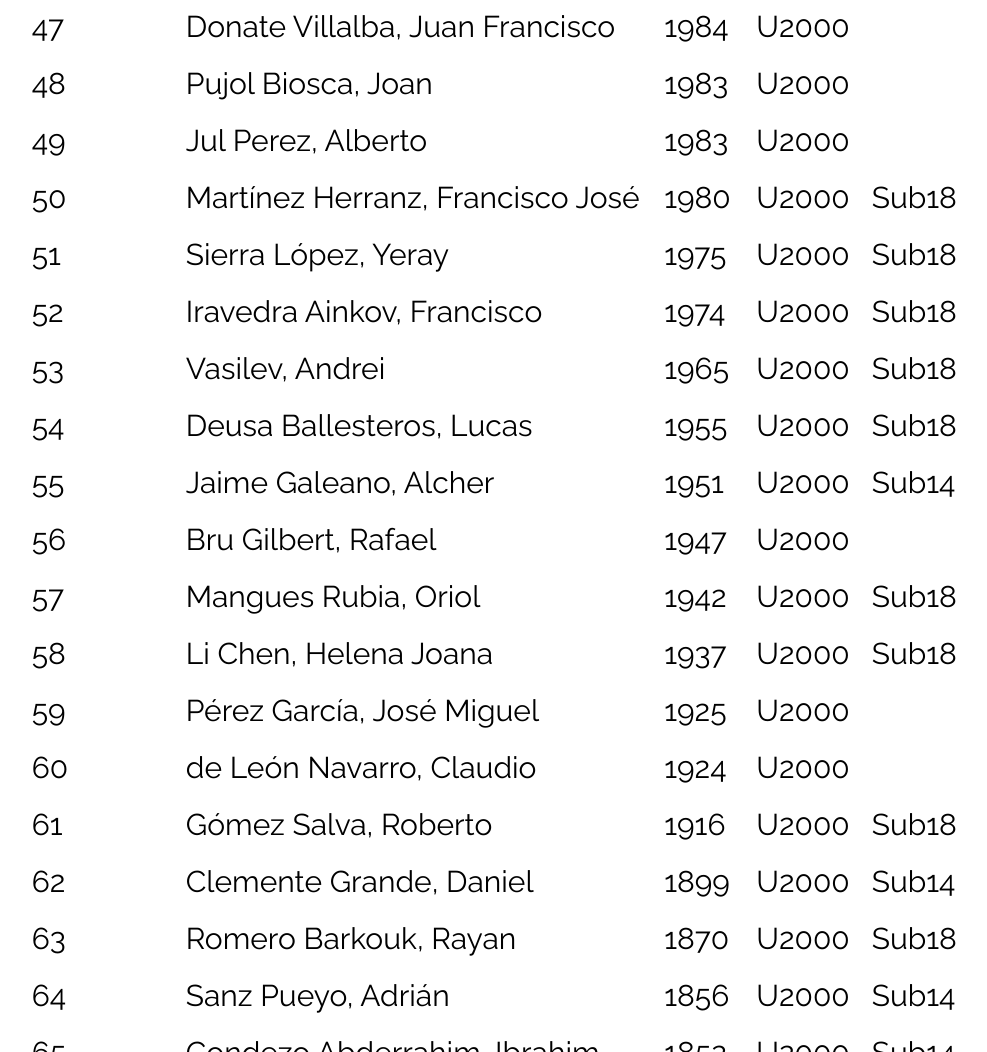
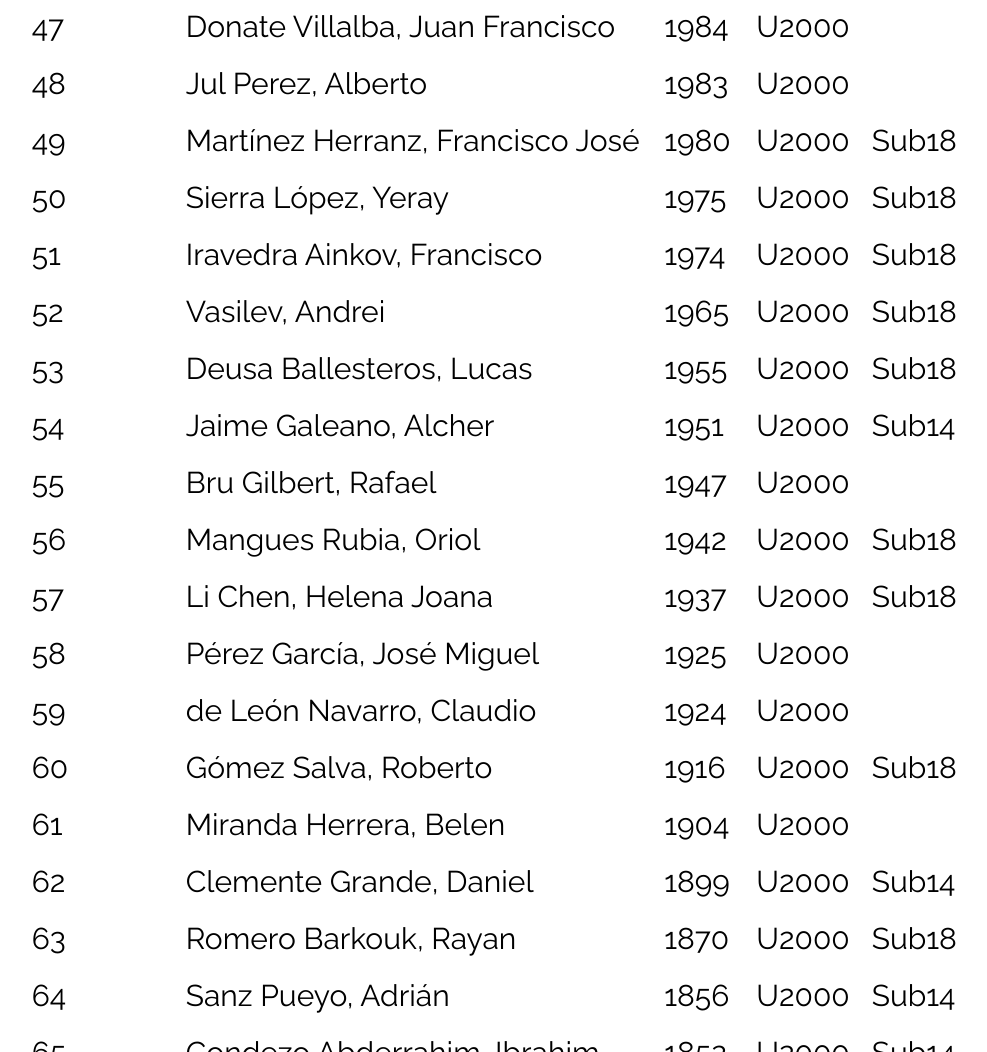
Before and after one commit to Rexher74/rexhercup, a plain HTML site: page index.html in a window 1280 px wide. Shown: the part 3092-4144 px from the top of the page, without its empty margins (113-1100 px from the left). Drawn offline with Linux system fonts and the light colour scheme.

Commit message:
Add files via upload

```diff
--- a/index.html
+++ b/index.html
@@ -677,13 +677,6 @@
                     </tr>
                     <tr>
                         <td></td>
-                        <td>Pujol Biosca, Joan</td>
-                        <td>1983</td>
-                        <td>U2000</td>
-                        <td></td>
-                    </tr>
-                    <tr>
-                        <td></td>
                         <td>Jul Perez, Alberto</td>
                         <td>1983</td>
                         <td>U2000</td>
@@ -772,6 +765,13 @@
                         <td>1916</td>
                         <td>U2000</td>
                         <td>Sub18</td>
+                    </tr>
+                    <tr>
+                        <td></td>
+                        <td>Miranda Herrera, Belen</td>
+                        <td>1904</td>
+                        <td>U2000</td>
+                        <td></td>
                     </tr>
                     <tr>
                         <td></td>
```
